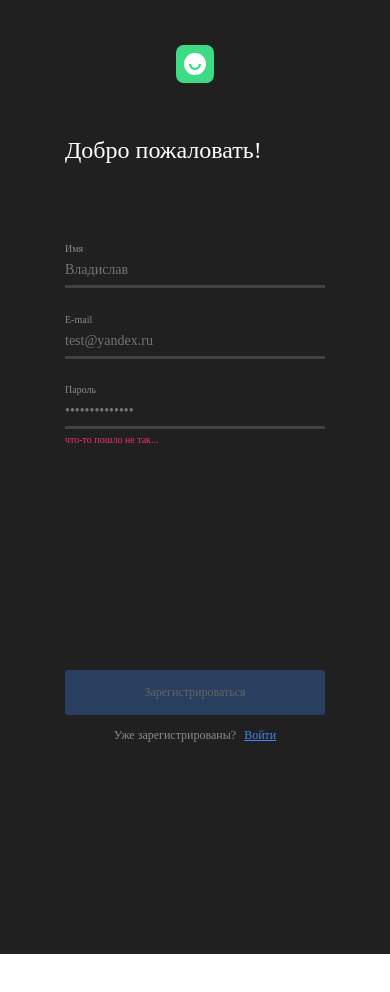
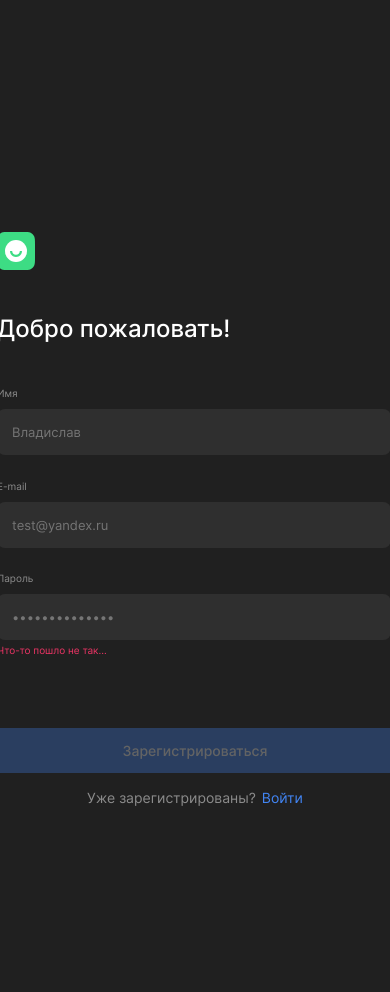
Before and after one commit to Polar-Bear777/movies-explorer-frontend, a React (Create React App) app: page /signup in a window 390 px wide. Shown: the top 992 px of the page. Before the commit the page ends 954 px from the top, so only its background shows below. Built offline with nearby package versions, Linux system fonts and the light colour scheme.

Commit message:
сделал компонент register + адаптив

```diff
--- a/src/components/Register/Register.css
+++ b/src/components/Register/Register.css
@@ -11,7 +11,6 @@
   width: 396px;
   display: flex;
   flex-direction: column;
-  align-items: flex-start;
 }
 
 .register__logo:hover {
@@ -20,43 +19,46 @@
 }
 
 .register__title {
+  color: #fff;
+  font-family: Inter;
+  font-size: 24px;
+  font-style: normal;
   font-weight: 500;
-  font-size: 24px;
-  line-height: 29px;
-  color: #FFFFFF;
-  margin-top: 37px;
+  line-height: normal;
+  margin: 40px 0;
 }
 
 .register__block-main {
   width: 396px;
   display: flex;
   flex-direction: column;
-  align-items: flex-start;
-  padding: 18px 30px;
 }
 
 .register__label {
-  font-weight: 400;
-  font-size: 10px;
-  line-height: 12px;
-  color: #8B8B8B;
   width: 100%;
   display: inline-block;
   text-align: start;
-  margin-bottom: 5px;
+  color: #8b8b8b;
+  font-family: Inter;
+  font-size: 10px;
+  font-style: normal;
+  font-weight: 400;
+  line-height: normal;
+  margin-bottom: 10px;
 }
 
 .register__input {
+  color: #fff;
+  font-family: Inter;
+  font-size: 13px;
+  font-style: normal;
   font-weight: 400;
-  font-size: 14px;
-  line-height: 17px;
-  color: #FFFFFF;
+  line-height: normal;
   border: 0;
-  background-color: #202020;
-  width: 100%;
-  padding: 0;
-  padding-bottom: 7px;
-  border-bottom: solid #424242;
+  width: 92%;
+  border-radius: 8px;
+  background: #2f2f2f;
+  padding: 15px;
 }
 
 .register__input:focus {
@@ -64,18 +66,26 @@
   transform: scale(1.1);
 }
 
+.register__input_email {
+  border-radius: 8px;
+  background: #2f2f2f;
+  padding: 15px;
+}
+
 .register__button-submit {
-  background: #4285F4;
+  color: #fff;
+  text-align: center;
+  font-family: Inter;
+  font-size: 14px;
+  font-style: normal;
+  font-weight: 500;
+  line-height: normal;
+  background: #4285f4;
   border-radius: 3px;
-  font-weight: 500;
-  font-size: 14px;
-  line-height: 17px;
-  text-align: center;
-  color: #FFFFFF;
   border: 0;
   width: 100%;
   height: 45px;
-  margin-top: 132px;
+  margin-top: 68px;
 }
 
 .register__button-submit[disabled] {
@@ -91,9 +101,8 @@
   opacity: .8;
 }
 
-
 .register__block-bottom {
-  margin: 0 auto;
+  margin: 16px auto 0;
   display: flex;
   flex-direction: row;
   align-items: center;
@@ -102,19 +111,25 @@
 }
 
 .register__link-description {
+  color: #8b8b8b;
+  text-align: center;
+  font-family: Inter;
+  font-size: 14px;
+  font-style: normal;
   font-weight: 400;
-  font-size: 14px;
-  line-height: 17px;
-  text-align: center;
-  color: #8B8B8B;
+  line-height: normal;
+  margin: 0;
 }
 
 .register__link-login {
+  color: #4285f4;
+  text-align: center;
+  font-family: Inter;
+  font-size: 14px;
+  font-style: normal;
   font-weight: 400;
-  font-size: 14px;
-  line-height: 17px;
-  text-align: center;
-  color: #4285F4;
+  line-height: normal;
+  text-decoration: none;
 }
 
 .register__link-login:hover {
@@ -123,26 +138,32 @@
 
 .register__error {
   display: inline-block;
-  color: #EE3465;
-  font-size: 10px;
   text-align: start;
   min-width: 100%;
   min-height: 16px;
+  color: #ee3465;
+  font-family: Inter;
+  font-size: 10px;
+  font-style: normal;
+  font-weight: 400;
+  line-height: normal;
 }
 
 .register__error-invisible {
   display: none;
 }
 
+/* Точка перелома между 1280 и 768 */
 @media (max-width: 768px) {
   .register {
     padding: 232px 30px;
   }
 }
 
-@media (max-width: 460px) {
+/* Точка перелома между 768 и 320 */
+@media (max-width: 320px) {
   .register {
-    padding: 55px 30px;
+    padding: 56px 30px 30px;
   }
 
   .register__block-top {
@@ -153,22 +174,27 @@
   .register__title {
     font-size: 24px;
     width: 260px;
-    margin-top: 49px;
+    margin: 50px 0 80px;
+    text-align: center;
   }
 
   .register__block-main {
     width: 260px;
-    padding: 57px 0;
     box-sizing: border-box;
   }
 
-  .register__logo {
-    margin-top: -10px;
+  .register__input {
+    width: 230px;
   }
 
   .register__button-submit {
     font-size: 12px;
-    margin-top: 220px;
+    margin-top: 157px;
+  }
+
+  .register__block-bottom {
+    margin-top: 14px;
+    gap: 7px;
   }
 
   .register__link-description {
@@ -178,8 +204,4 @@
   .register__link-login {
     font-size: 12px;
   }
-
-  .register__block-bottom {
-    gap: 8px;
-  }
 }
--- a/src/components/Register/Register.js
+++ b/src/components/Register/Register.js
@@ -97,7 +97,7 @@ function Register({ onRegistration }) {
               type="password"
               placeholder='&bull;&bull;&bull;&bull;&bull;&bull;&bull;&bull;&bull;&bull;&bull;&bull;&bull;&bull;' //placeholder для макета, потом уберу
               onChange={handleChangePassword}></input>
-            <span className={formErrorMessage.password === 'undefined' ? 'register__error-invisible' : 'register__error'}>{formErrorMessage.password || 'что-то пошло не так...'}</span>
+            <span className={formErrorMessage.password === 'undefined' ? 'register__error-invisible' : 'register__error'}>{formErrorMessage.password || 'Что-то пошло не так...'}</span>
             <button type='submit' disabled={!isFormFieldsValid} className='register__button-submit' >Зарегистрироваться</button>
           </form>
           <div className='register__block-bottom'>
```
